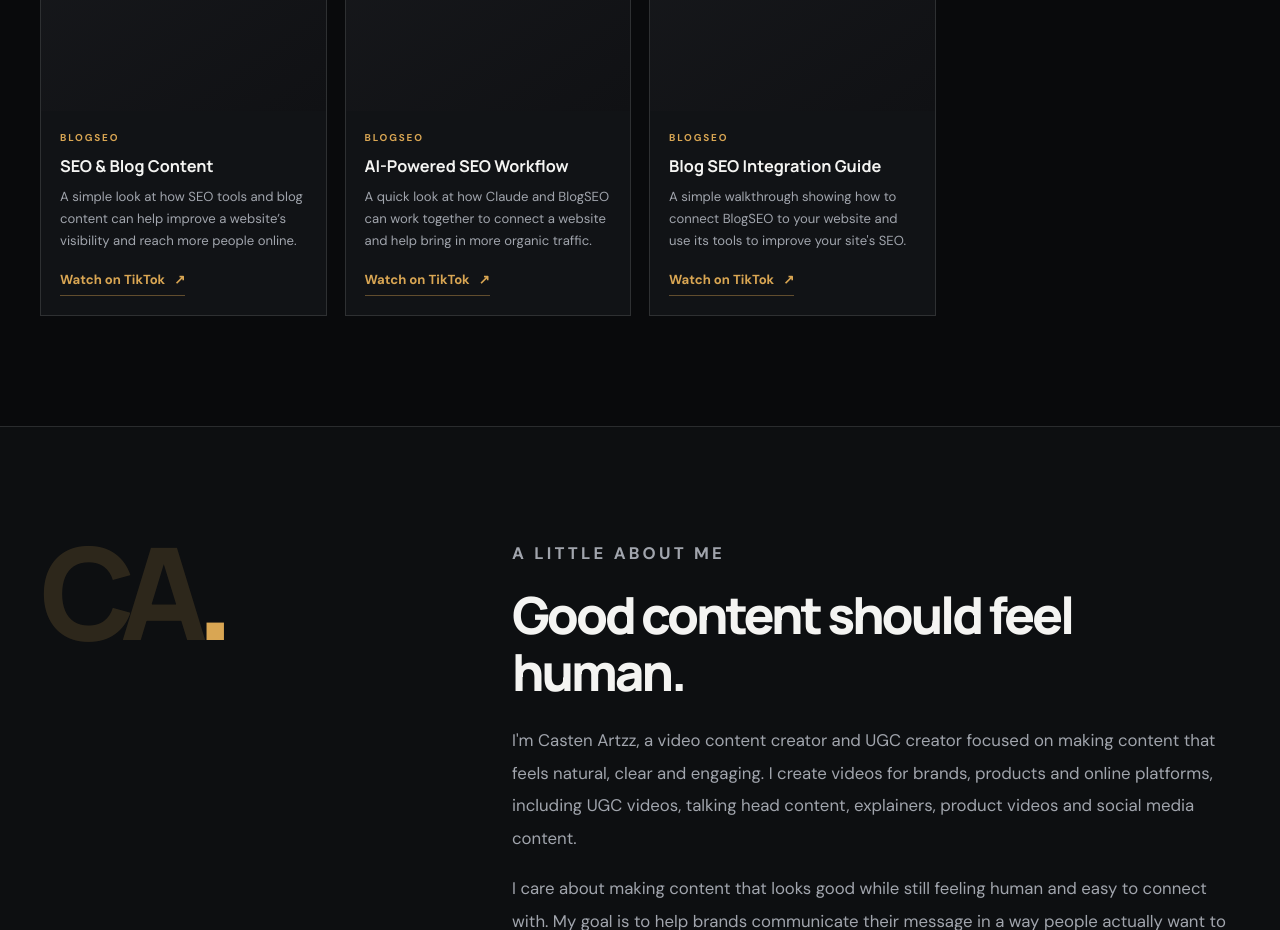
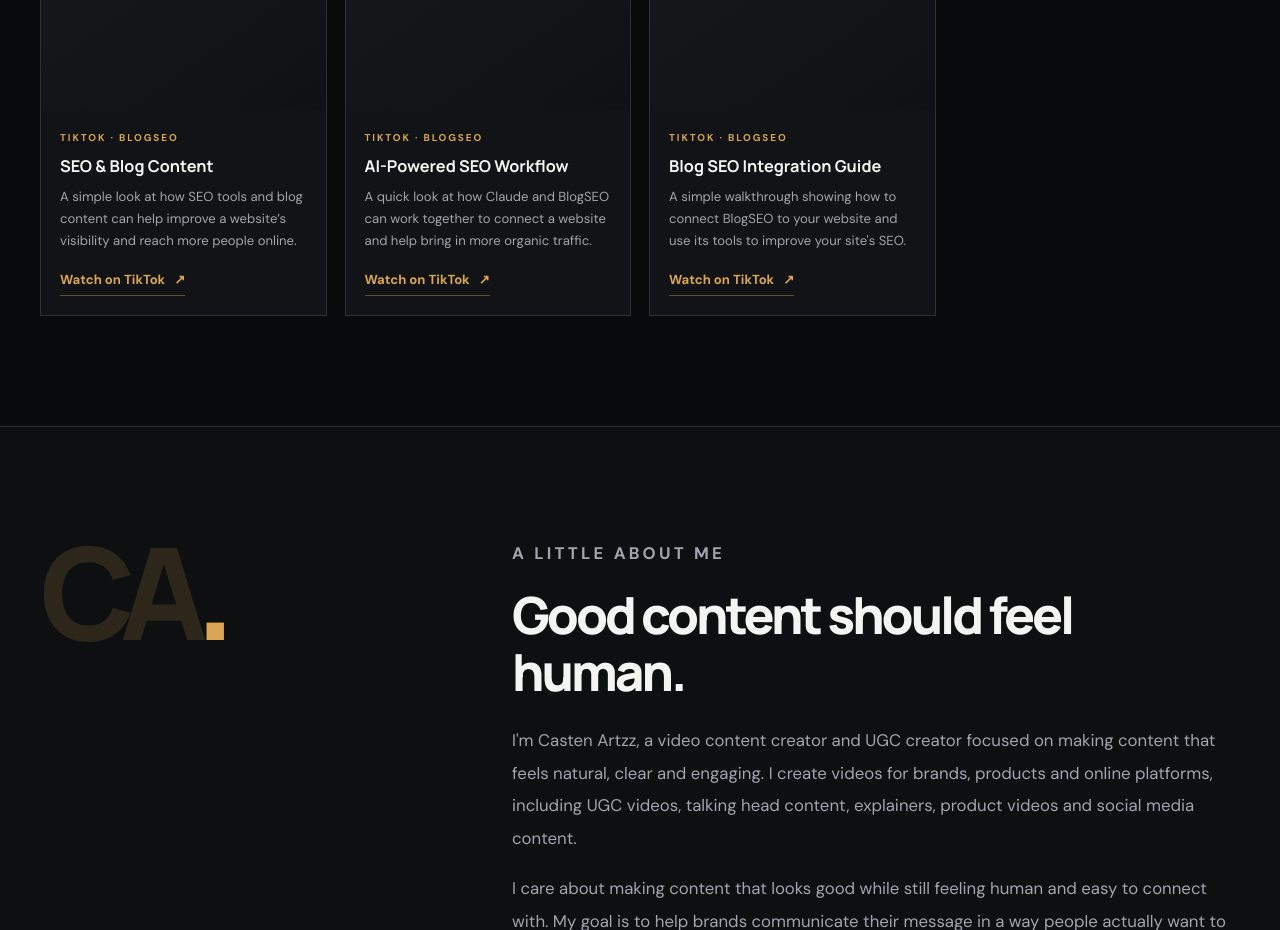
Before and after one commit to awev83172-prog/Castenartzz, a plain HTML site: page HOME.HTML in a window 1280 px wide. Shown: the part 5480-6410 px from the top of the page. Drawn offline with Linux system fonts and the light colour scheme.

Commit message:
Update HOME.HTML

```diff
--- a/HOME.HTML
+++ b/HOME.HTML
@@ -419,7 +419,7 @@ document.addEventListener("DOMContentLoaded", () => {
       ["Keyframe Creator Commentary","Video with creators talking directly to the camera, sharing their thoughts and having interesting conversations, all made for social media.","keyframe-2.mp4","photo_2026-10-28_07-16-04.jpg","https://vt.tiktok.com/ZSgXHgnDo/"],
       ["Keyframe Creator Talk","A simple, natural video of the creator sharing thoughts and speaking directly to the audience.","keyframe-3.mp4","photo_2026-10-28_07-15-43.jpg","https://vt.tiktok.com/ZSgXHb3cD/"]
     ]},
-    {brand:"BlogsEo",name:"BlogsEo",tag:"BLOGSEO",videos:[
+    {brand:"BlogsEo",name:"BlogsEo",tag:"TIKTOK · BLOGSEO",videos:[
       ["SEO & Blog Content","A simple look at how SEO tools and blog content can help improve a website’s visibility and reach more people online.","Blog Seo 1.mp4","https://vt.tiktok.com/ZSsSx12BV/",""],
       ["AI-Powered SEO Workflow","A quick look at how Claude and BlogSEO can work together to connect a website and help bring in more organic traffic.","Blog Seo 2.mp4","","https://vt.tiktok.com/ZSsSxjBLs/"],
       ["Blog SEO Integration Guide","A simple walkthrough showing how to connect BlogSEO to your website and use its tools to improve your site's SEO.","Blog Seo 3.mp4","","https://vt.tiktok.com/ZSsSxQB9J/"]
```
